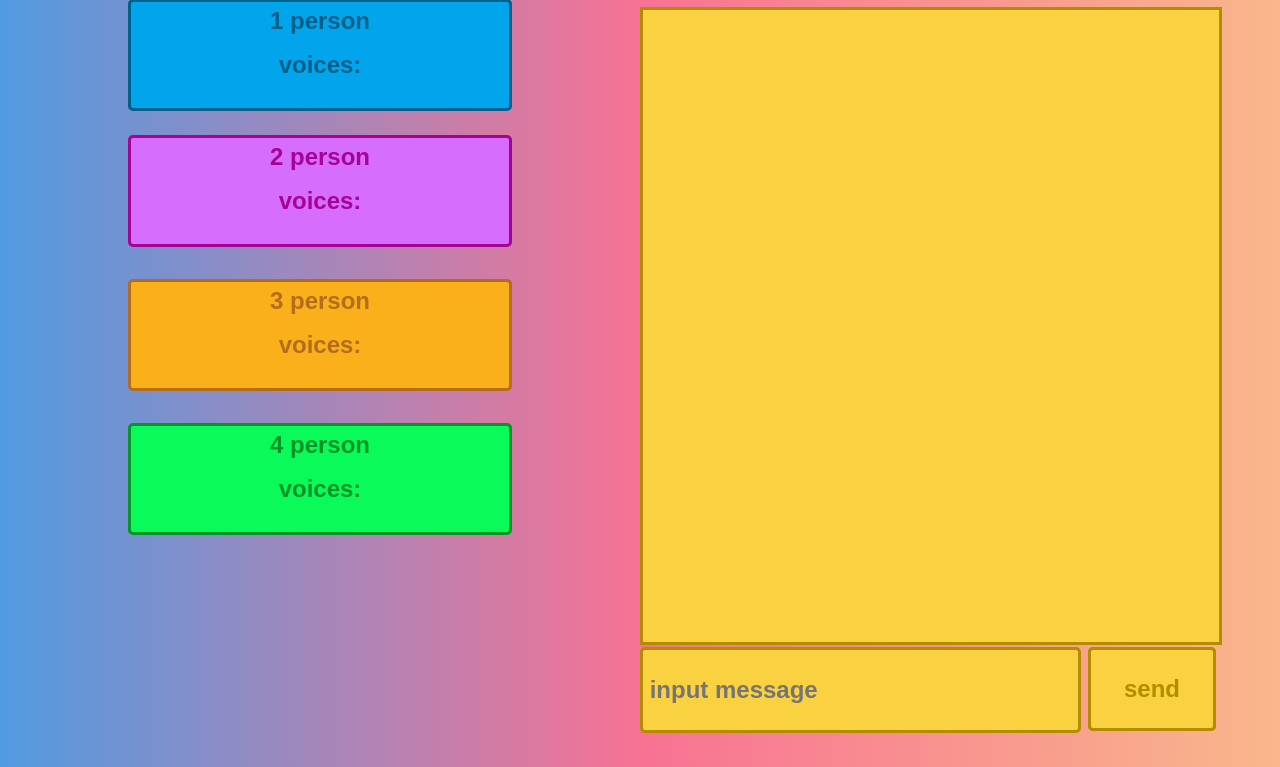
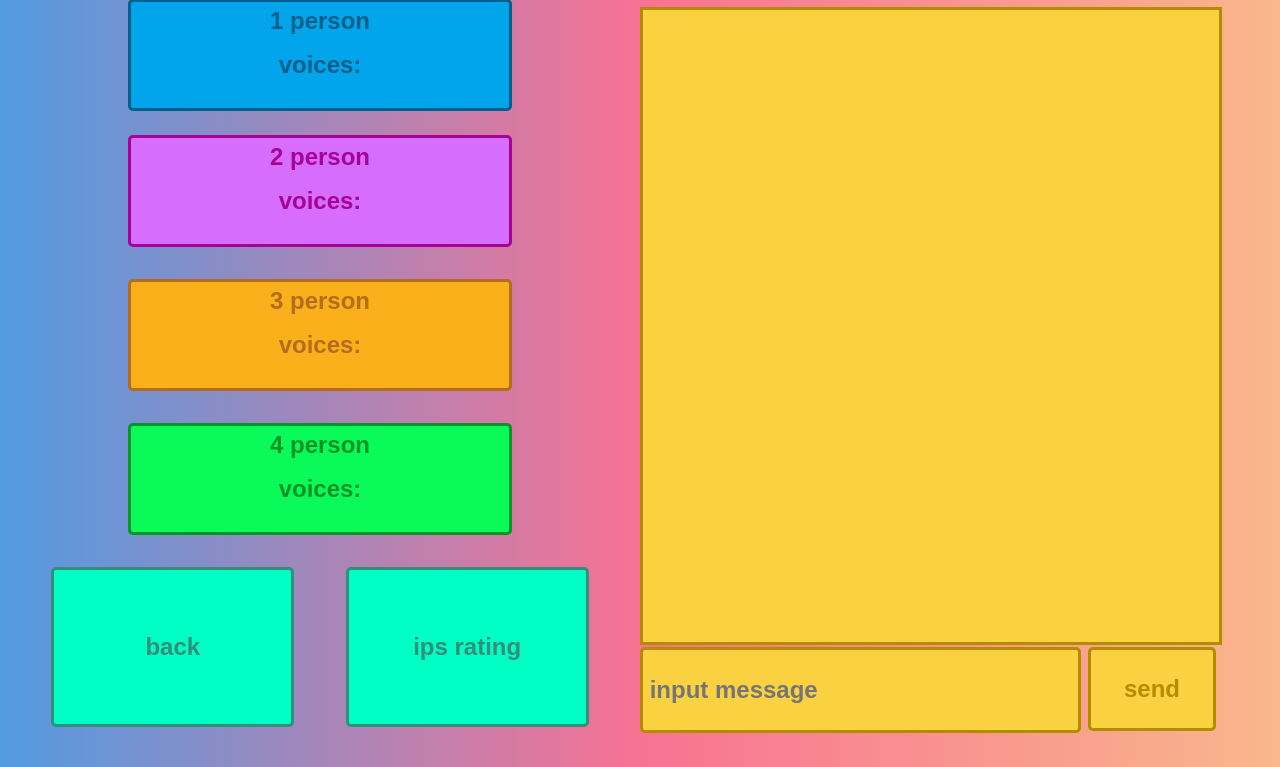
Before and after one commit to baitim/Voting, a Flask app: page / in a window 1280 px wide. Shown: the part 33-800 px from the top of the page. Run offline with Flask 3, Linux system fonts and the light colour scheme; data that the repository does not hold is empty; parts of the project's set-up code (start-up, migrations or seed data) failed here and were passed over.

Commit message:
init 2 more pages with ratings

```diff
--- a/app.py
+++ b/app.py
@@ -1,4 +1,4 @@
-from flask import Flask, render_template, request, json, jsonify
+from flask import Flask, render_template, request, json, redirect
 import time
 
 app = Flask(__name__)
@@ -15,6 +15,14 @@ with open("logs/state_chat_logs") as file:
 @app.route('/')
 def main():
    return render_template("index.html")
+
+@app.route('/ips_rating.html')
+def render_ips_rating():
+   return render_template("ips_rating.html")
+
+@app.route('/rivals_rating.html')
+def render_rivals_rating():
+   return render_template("rivals_rating.html")
 
 @app.route('/btn', methods=['POST'])
 def btn():
--- a/static/script.js
+++ b/static/script.js
@@ -36,7 +36,6 @@ setInterval(function() {
     $.ajax({
         type: "POST",
         url : "/process",
-        dataType: 'json',
         success: function(response) {
             $('#voices1').html(response.voices1)
             $('#voices2').html(response.voices2)
--- a/static/style.css
+++ b/static/style.css
@@ -209,3 +209,96 @@
     color: #235902 !important;
     border-color: #079426 !important;
 }
+
+.button_rivals {
+    display: inline-block;
+    position: fixed;
+    left: 4%;
+    width: 19%;
+    height: 20%;
+    padding: 0;
+    display: inline-block;
+    line-height: 20px;
+    text-align: center;
+    display: inline-block !important;
+    text-decoration: none !important;
+    border-radius: 5px !important;
+    font-size: 24px !important;
+    margin: 0 auto;
+    vertical-align: middle;
+    transition: all 0.3s ease !important;
+    font-weight: bolder;
+
+    top:75%;
+    background-color: #00ffc4 !important;
+    color: #338f79 !important;
+    border: 3px solid #338f79 !important;
+}
+.button_rivals:hover{
+    text-decoration: none !important;
+    background-color: #338f79 !important;
+    color: #016887 !important;
+    border-color: #338f79 !important;
+}
+
+.button_ips {
+    display: inline-block;
+    position: fixed;
+    left: 27%;
+    width: 19%;
+    height: 20%;
+    padding: 0;
+    display: inline-block;
+    line-height: 20px;
+    text-align: center;
+    display: inline-block !important;
+    text-decoration: none !important;
+    border-radius: 5px !important;
+    font-size: 24px !important;
+    margin: 0 auto;
+    vertical-align: middle;
+    transition: all 0.3s ease !important;
+    font-weight: bolder;
+
+    top:75%;
+    background-color: #00ffc4 !important;
+    color: #338f79 !important;
+    border: 3px solid #338f79 !important;
+}
+.button_ips:hover{
+    text-decoration: none !important;
+    background-color: #338f79 !important;
+    color: #016887 !important;
+    border-color: #338f79 !important;
+}
+
+.button_back2main {
+    display: inline-block;
+    position: fixed;
+    left: 10%;
+    width: 80%;
+    height: 10%;
+    padding: 0;
+    display: inline-block;
+    line-height: 20px;
+    text-align: center;
+    display: inline-block !important;
+    text-decoration: none !important;
+    border-radius: 5px !important;
+    font-size: 24px !important;
+    margin: 0 auto;
+    vertical-align: middle;
+    transition: all 0.3s ease !important;
+    font-weight: bolder;
+
+    top:85%;
+    background-color: #00ffc4 !important;
+    color: #338f79 !important;
+    border: 3px solid #338f79 !important;
+}
+.button_back2main:hover{
+    text-decoration: none !important;
+    background-color: #338f79 !important;
+    color: #016887 !important;
+    border-color: #338f79 !important;
+}
--- a/templates/index.html
+++ b/templates/index.html
@@ -34,7 +34,8 @@
         <input id="message" type="text" name="message" class="message" placeholder=" input message">
         <button onclick="on_btn_msg_click();" class="button_msg">send</button>
 
-        <button onclick="on_btn_msg_click();" class="button_msg">send</button>
+        <a href="rivals_rating.html"><button class="button_rivals">back      </button></a>
+        <a href="ips_rating.html"   ><button class="button_ips">   ips rating</button></a>
 
     </body>
 </html>
```
Also changed, not shown: templates/ips_rating.html (added, +15 -0 lines), templates/rivals_rating.html (added, +15 -0 lines), 4 other files.
